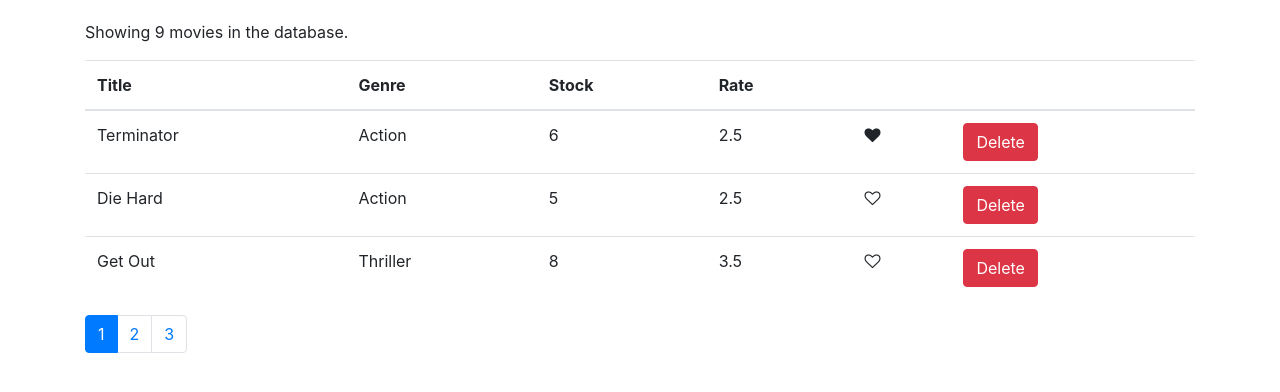
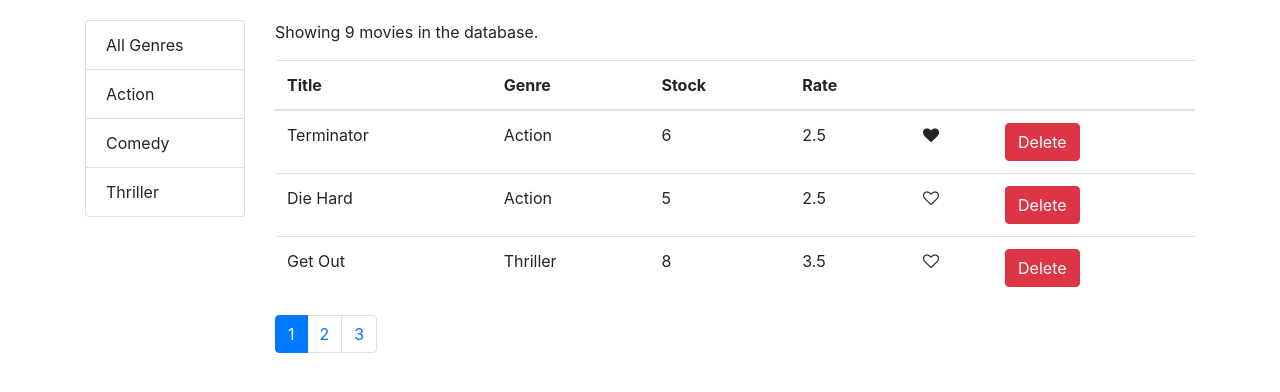
Before and after one commit to demetrous/vidly, a React (Create React App) app: page / in a window 1280 px wide. Shown: the top 392 px of the page. Built offline with nearby package versions, Linux system fonts and the light colour scheme.

Commit message:
Filtering - done

```diff
--- a/package.json
+++ b/package.json
@@ -6,6 +6,7 @@
     "bootstrap": "^4.3.1",
     "font-awesome": "^4.7.0",
     "lodash": "^4.17.10",
+    "prop-types": "^15.6.2",
     "react": "^16.9.0",
     "react-dom": "^16.9.0",
     "react-scripts": "3.1.2"
--- /dev/null
+++ b/src/components/common/listGroup.jsx
@@ -0,0 +1,34 @@
+import React from "react";
+
+const ListGroup = props => {
+  const {
+    items,
+    textProperty,
+    valueProperty,
+    selectedItem,
+    onItemSelect
+  } = props;
+
+  return (
+    <ul className="list-group">
+      {items.map(item => (
+        <li
+          onClick={() => onItemSelect(item)}
+          key={item[valueProperty]}
+          className={
+            item === selectedItem ? "list-group-item active" : "list-group-item"
+          }
+        >
+          {item[textProperty]}
+        </li>
+      ))}
+    </ul>
+  );
+};
+
+ListGroup.defaultProps = {
+  textProperty: "name",
+  valueProperty: "_id"
+};
+
+export default ListGroup;
--- a/src/components/movies.jsx
+++ b/src/components/movies.jsx
@@ -1,15 +1,24 @@
 import React, { Component } from "react";
+import Like from "./common/like";
+import ListGroup from "./common/listGroup";
 import { getMovies } from "../services/fakeMovieService";
-import Like from "./common/like";
 import Pagination from "./common/pagination";
 import { paginate } from "./../utils/paginate";
+import { getGenres } from "../services/fakeGenreService";
 
 class Movies extends Component {
   state = {
-    movies: getMovies(),
+    movies: [],
+    genres: [],
     currentPage: 1,
     pageSize: 3
   };
+
+  componentDidMount() {
+    const genres = [{ name: "All Genres" }, ...getGenres()];
+
+    this.setState({ movies: getMovies(), genres });
+  }
 
   handleDelete = movie => {
     const movies = this.state.movies.filter(m => m._id !== movie._id);
@@ -29,17 +38,38 @@
     this.setState({ currentPage: page });
   };
 
+  handleGenreSelect = genre => {
+    this.setState({ selectedGenre: genre, currentPage: 1 });
+  };
+
   render() {
     const { length: count } = this.state.movies;
-    const { pageSize, currentPage, movies: allMovies } = this.state;
+    const {
+      pageSize,
+      currentPage,
+      selectedGenre,
+      movies: allMovies
+    } = this.state;
 
     if (count === 0) return <p>There are no movies in the database.</p>;
 
-    const movies = paginate(allMovies, currentPage, pageSize);
+    const filtered =
+      selectedGenre && selectedGenre._id
+        ? allMovies.filter(m => m.genre._id === selectedGenre._id)
+        : allMovies;
+    const movies = paginate(filtered, currentPage, pageSize);
 
     return (
-      <React.Fragment>
-        <p>Showing {count} movies in the database.</p>
+      <div className="row">
+        <div className="col-2">
+          <ListGroup
+            items={this.state.genres}
+            selectedItem={this.state.selectedGenre}
+            onItemSelect={this.handleGenreSelect}
+          />
+        </div>
+        <div className="col">
+          <p>Showing {filtered.length} movies in the database.</p>
           <table className="table">
             <thead>
               <tr>
@@ -77,12 +107,13 @@
             </tbody>
           </table>
           <Pagination
-          itemsCount={count}
+            itemsCount={filtered.length}
             pageSize={pageSize}
             currentPage={currentPage}
             onPageChange={this.handlePageChange}
           />
-      </React.Fragment>
+        </div>
+      </div>
     );
   }
 }
```
Also changed, not shown: src/components/common/pagination.jsx (+8 -0 lines), 1 other file (tests, documents, lock files or other folders). Lines whose indentation alone changed are shown as unchanged.
